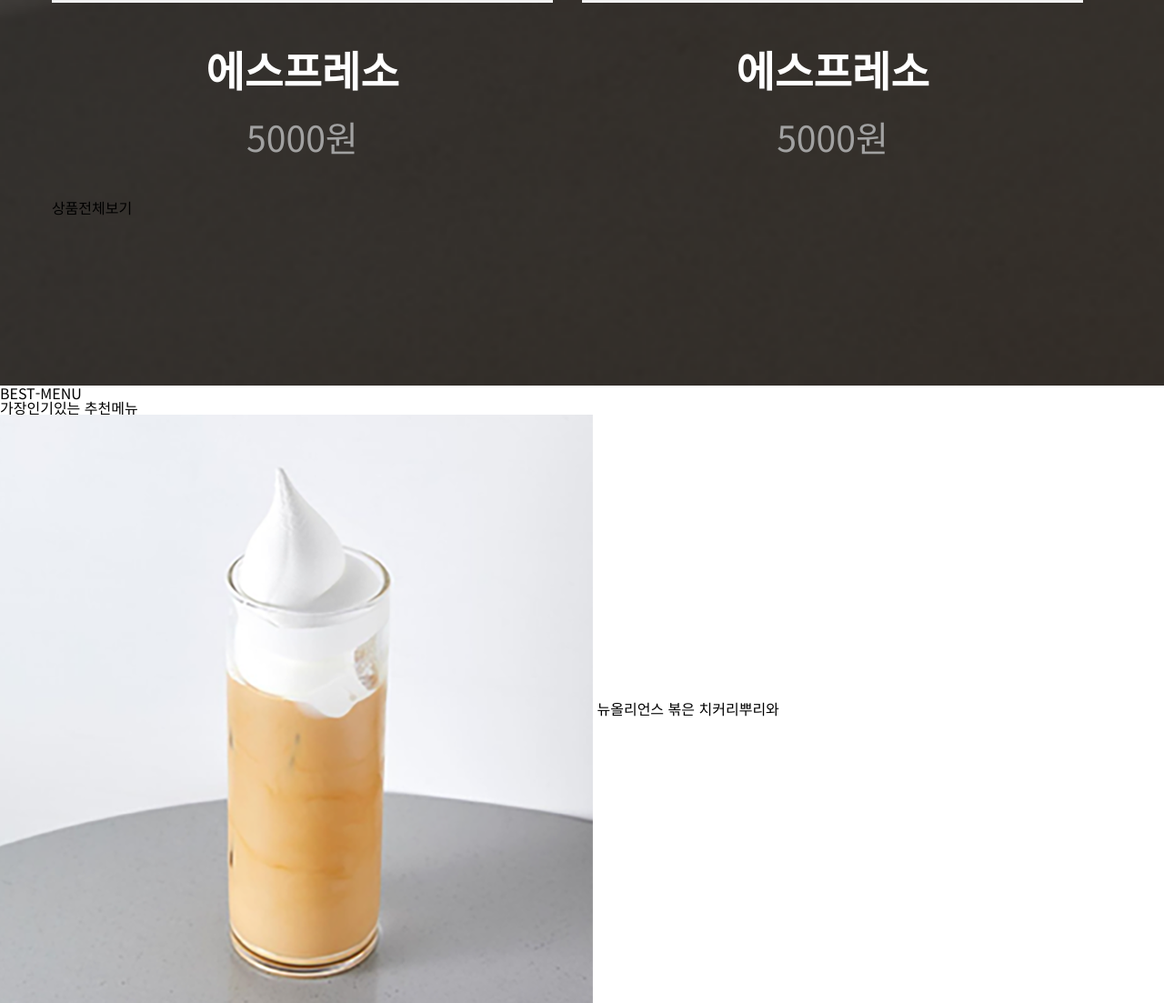
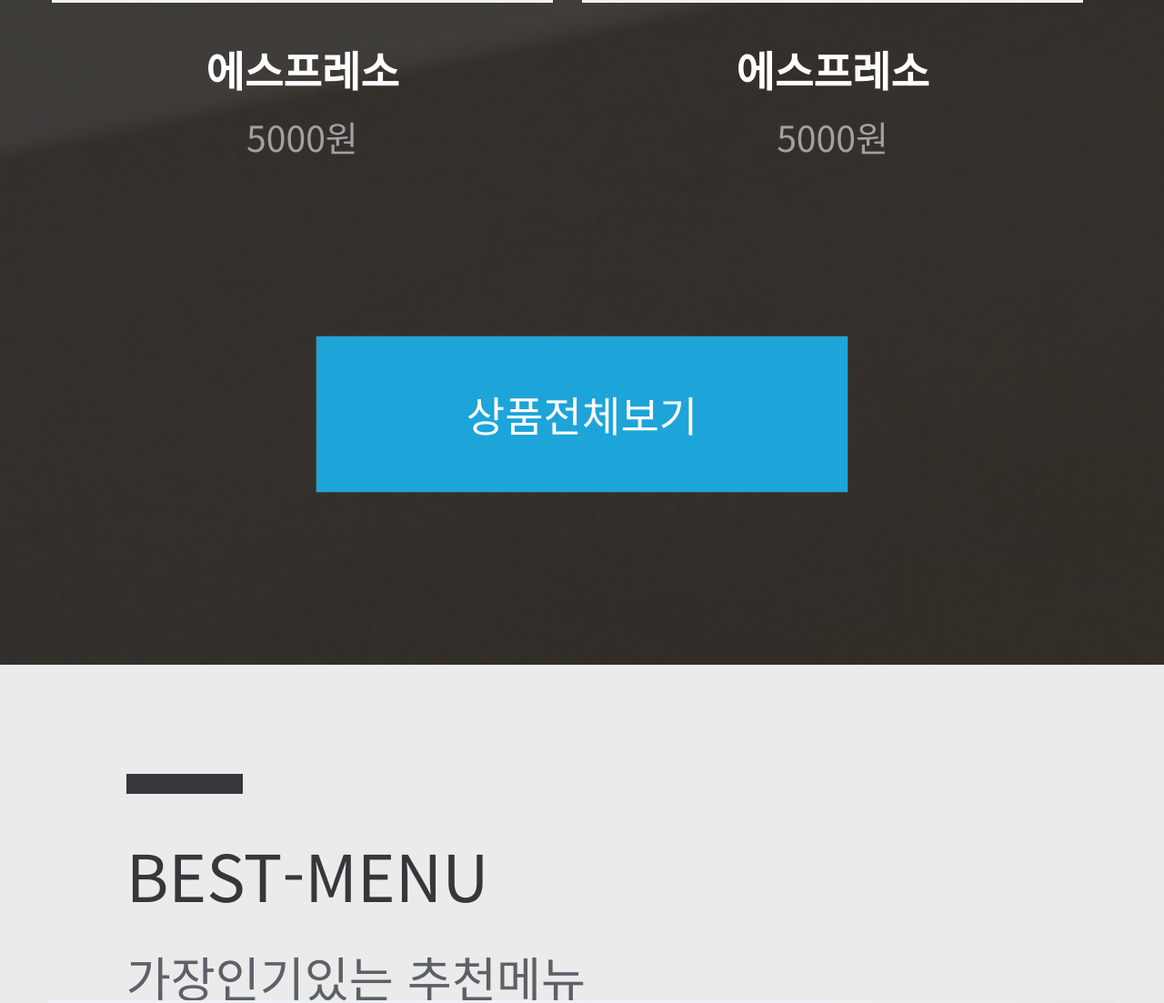
Before and after one commit to minxu519/mobile-ex1, a plain HTML site: page index.html in a window 1280 px wide. Shown: the part 5336-6439 px from the top of the page at 91% size. Drawn offline with Linux system fonts and the light colour scheme.

Commit message:
add best menu

```diff
--- a/css/index.css
+++ b/css/index.css
@@ -123,7 +123,8 @@ header .menu-btn {
   background: url(../img/menu-bg.png)no-repeat center / cover;
   padding: 16.111vw 4.444vw 14.722vw;
 }
-.menu-area .menu-title{
+
+.menu-area .menu-title {
   color: #fff;
   text-align: center;
   font-size: 9.444vw;
@@ -131,47 +132,120 @@ position: relative;
   padding-top: 3.055vw;
 
 }
-.menu-area .menu-title::before{
-  content:"";
+
+.menu-area .menu-title::before {
+  content: "";
   display: block;
   position: absolute;
-  top: 0; left: 50%;transform: translateX(-50%);
+  top: 0;
+  left: 50%;
+  transform: translateX(-50%);
   background-color: #1da4d9;
-  width: 10.833vw; height: 1.389vw;
+  width: 10.833vw;
+  height: 1.389vw;
 
 }
-.menu-area .menu-title-sub{
+
+.menu-area .menu-title-sub {
   color: #1da4d9;
   text-align: center;
   margin-top: 4.166vw;
   font-size: 3.889vw;
   margin-bottom: 8.889vw;
 }
-.menu-area .menu-list{
+
+.menu-area .menu-list {
   display: flex;
   flex-wrap: wrap;
   /* gap: 9px; */
 
 }
-.menu-area .menu-list>li{
+
+.menu-area .menu-list>li {
   width: calc(50% - 2.5vw);
 }
-.menu-area .menu-list>li:nth-child(2n+1){margin-right: 1.25vw;}
-.menu-area .menu-list>li:nth-child(2n){margin-left: 1.25vw;}
-.menu-area .menu-list>li img{width: 100%;}
-.menu-area .menu-list>li>a>span{display: block;}
-.menu-area .menu-list>li .menu-thum-text{
+
+.menu-area .menu-list>li:nth-child(2n+1) {
+  margin-right: 1.25vw;
+}
+
+.menu-area .menu-list>li:nth-child(2n) {
+  margin-left: 1.25vw;
+}
+
+.menu-area .menu-list>li img {
+  width: 100%;
+}
+
+.menu-area .menu-list>li>a>span {
+  display: block;
+}
+
+.menu-area .menu-list>li .menu-thum-text {
   text-align: center;
   color: #a1a1a1;
   padding: 3.889vw 0;
 }
-.menu-area .menu-list>li .menu-thum-text strong{
+
+.menu-area .menu-list>li .menu-thum-text strong {
   color: #fff;
   display: block;
   font-size: 3.611vw;
   padding-bottom: 2.5vw;
 }
 
-.menu-area .menu-list>li .price{
+.menu-area .menu-list>li .price {
   font-size: 3.055vw;
 }
+
+.menu-area .menu-allview-btn {
+  margin: auto;
+  color: #fff;
+  border: 1px solid #464646;
+  background-color: #1da4d9;
+  width: 45.55vw;
+  height: 13.35vw;
+  margin-top: 11.66vw;
+  line-height: 13.35vw;
+  font-size: 3.6vw;
+  text-align: center;
+}
+
+/* 베스트메뉴 */
+.best-menu-area {
+  background: #ebebeb;
+  padding: 9.444vw 4.166vw 7.777vw;
+  /* 34/15/28 */
+}
+
+.best-menu-area img {
+  width: 100%;
+}
+
+.best-menu-area .best-title {
+  color: #36373b;
+  font-size: 5.555vw;
+  font-weight: 500;
+  margin-left: 6.666vw;
+  padding-top: 5.833vw;
+  position: relative;
+}
+
+.best-menu-area .best-title::before{
+  content: '';
+  display: block;
+  position: absolute;
+  left: 0;
+  top: 0px;
+  height: 1.666vw;
+  width: 10vw;
+  background-color: #36373b;
+}
+
+.best-menu-area .best_title_sub {
+  font-size: 4.166vw;
+  color: #5e6068;
+  margin-top: 3.888vw;
+  margin-left: 6.666vw;
+
+}
--- a/index.html
+++ b/index.html
@@ -84,7 +84,7 @@
         <a href="#" class="menu-allview-btn">상품전체보기</a>
       </div><!--e:메뉴-->
       <div class="best-menu-area">
-        <h3 class="best title">BEST-MENU</h3>
+        <h3 class="best-title">BEST-MENU</h3>
         <p class="best_title_sub">가장인기있는 추천메뉴</p>
         <div class="best-menu-box">
           <ul class="best-list">
```
Lines whose indentation alone changed are shown as unchanged.
